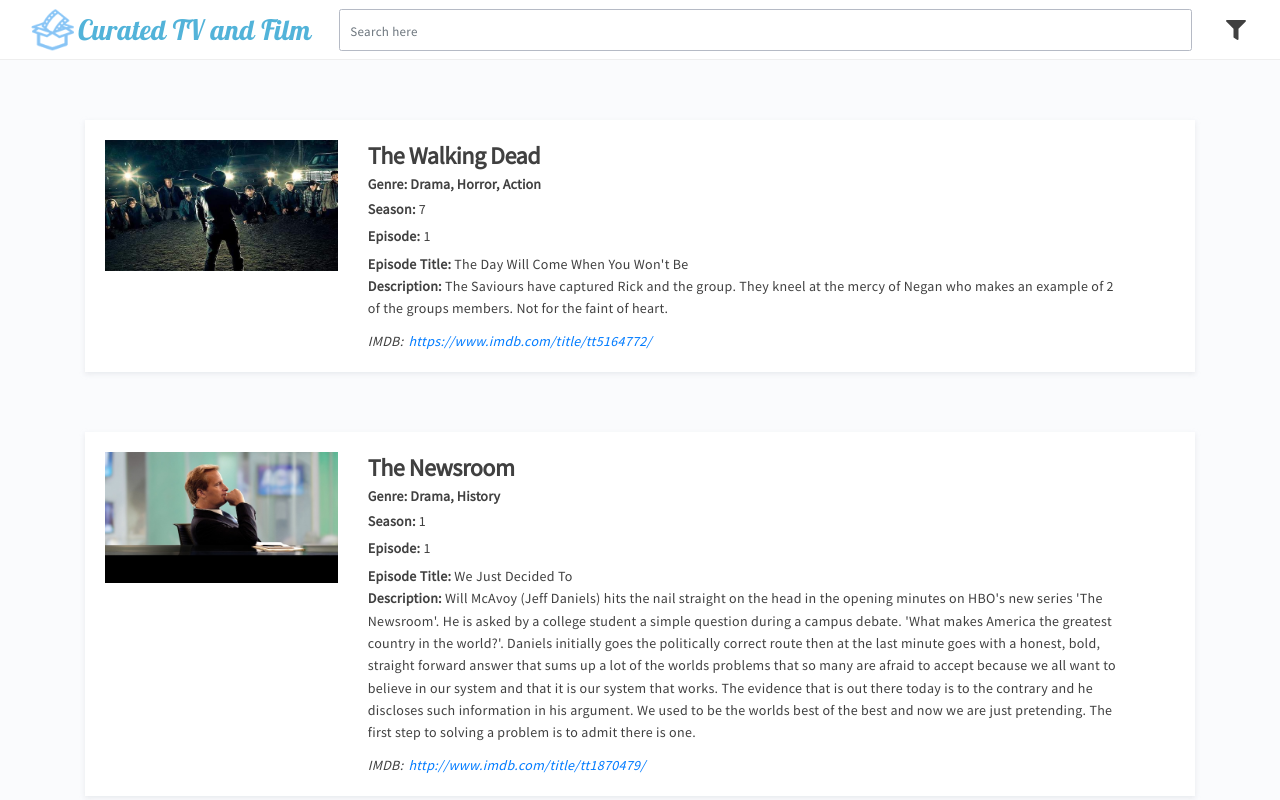
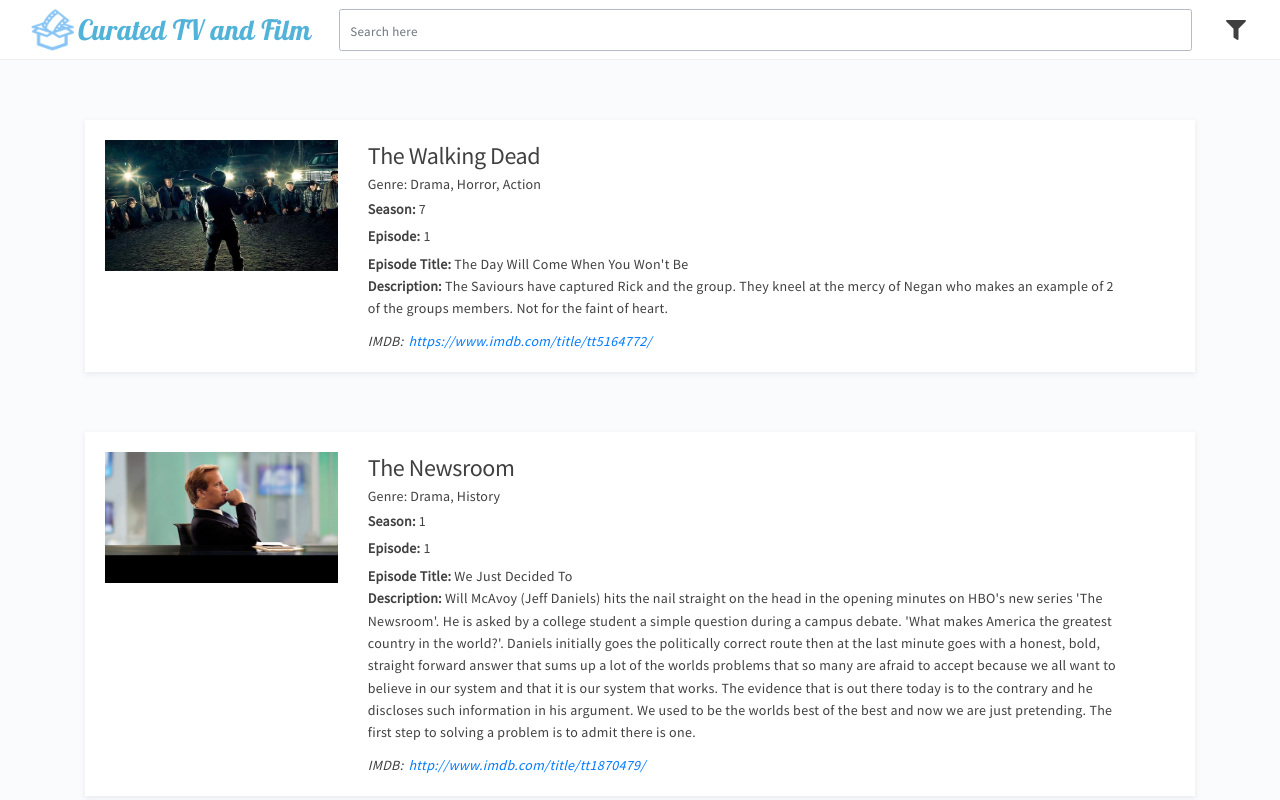
Before and after one commit to lmcjt37/curated-tv-and-film, a React (Create React App) app in the folder main/: page / in a window 1280 px wide. Shown: the top 800 px of the page. Built offline with nearby package versions, Linux system fonts and the light colour scheme; no server answers.

Commit message:
Update index.css

```diff
--- a/main/src/index.css
+++ b/main/src/index.css
@@ -34,16 +34,17 @@
   line-height: initial;
 }
 
+/* Made font-weight normal as it fixes issue #166, which concerns with bold styles for genres */
 h2 {
   font-size: 2.4rem;
-  font-weight: 600;
+  font-weight: normal;
   letter-spacing: -0.4px;
   line-height: initial;
 }
 
 h3 {
   font-size: 2rem;
-  font-weight: 600;
+  font-weight: normal;
   letter-spacing: normal;
   font-style: normal;
   font-stretch: normal;
@@ -51,20 +52,20 @@
 
 h4 {
   font-size: 1.6rem;
-  font-weight: 600;
+  font-weight: normal;
   letter-spacing: normal;
   line-height: initial;
 }
 
 h5 {
   font-size: 1.4rem;
-  font-weight: 600;
+  font-weight: normal;
   letter-spacing: 0.2px;
 }
 
 h6 {
   font-size: 1.3rem;
-  font-weight: 600;
+  font-weight: normal;
   letter-spacing: 0.3px;
   line-height: initial;
 }
```
